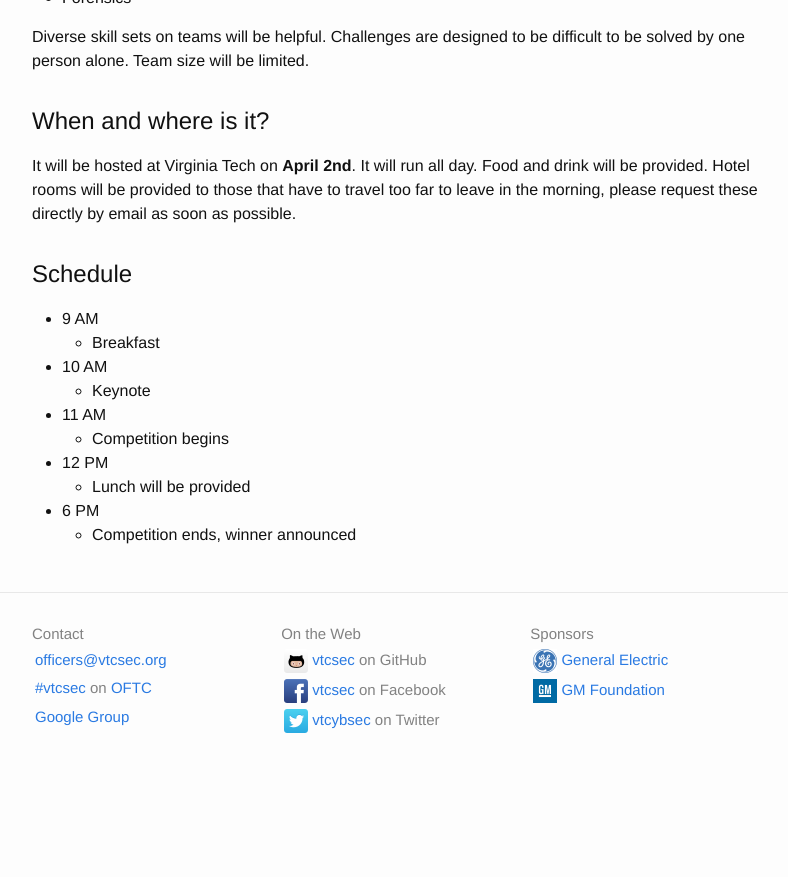
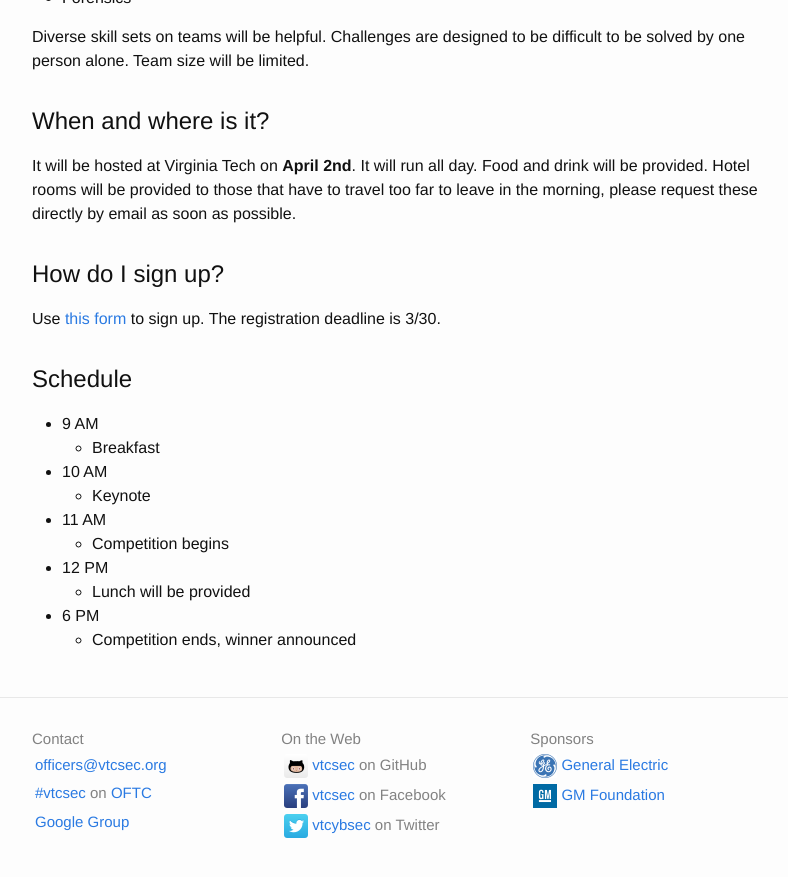
Before and after one commit to VTCSec/vtcsec.org, a Jekyll site: the page built from summit/index.md, in a window 1280 px wide and 900 px high, scrolled down 699 px. Shown: the top 877 px of the window, without its empty margins (238-1026 px from the left). Built offline with Jekyll 4.4.1, drawn with Linux system fonts in a browser that asks for light colours; before the commit the page ends 1495 px from its top, so only the background shows below that.

Commit message:
form link on page

```diff
--- a/summit/index.md
+++ b/summit/index.md
@@ -30,6 +30,10 @@ Team size will be limited.
 It will be hosted at Virginia Tech on **April 2nd**.  It will run all day.  Food and drink will be provided.
 Hotel rooms will be provided to those that have to travel too far to leave in the morning, please request these directly by email as soon as possible.
 
+# How do I sign up?
+
+Use [this form](https://docs.google.com/forms/d/1oYqpYmPcQnqUAs-KEcnq4qeep-48osqUIVRz7x0EPTY/viewform) to sign up.  The registration deadline is 3/30.
+
 # Schedule
 
 * 9 AM
```
